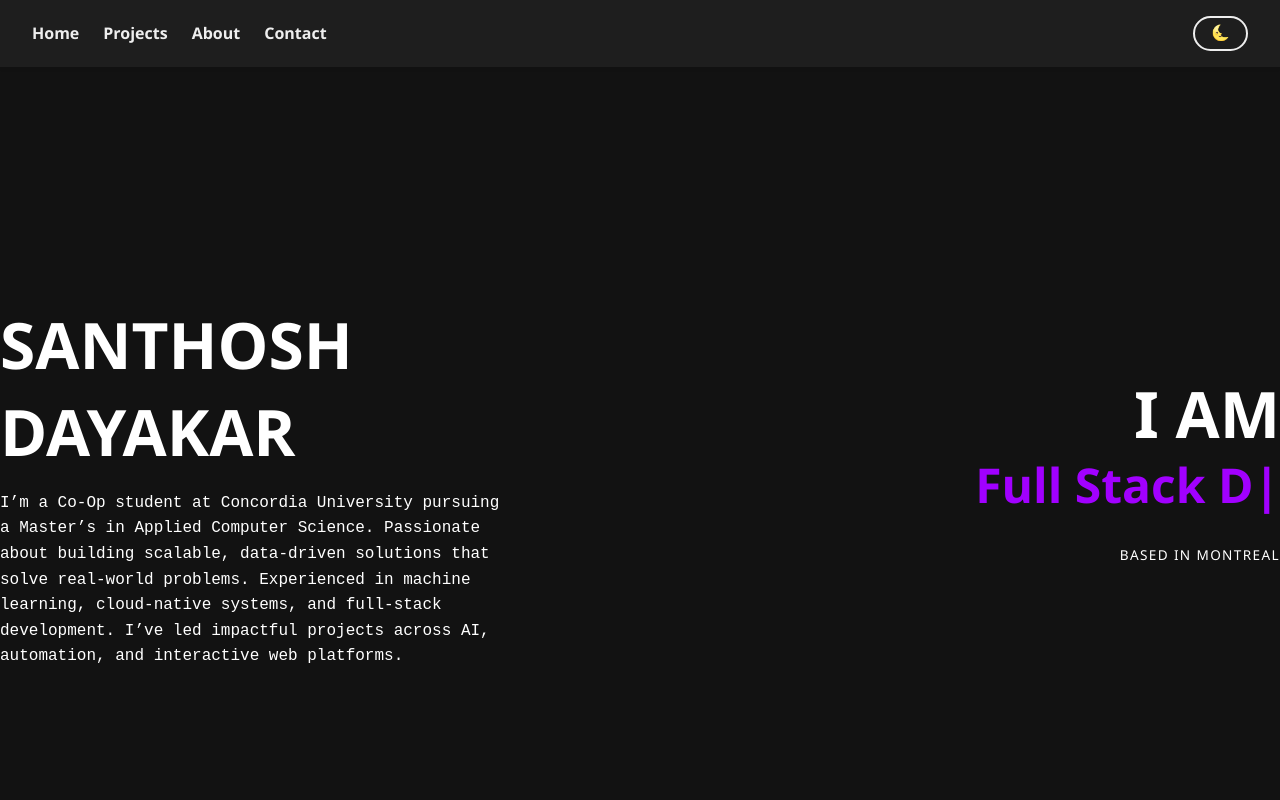
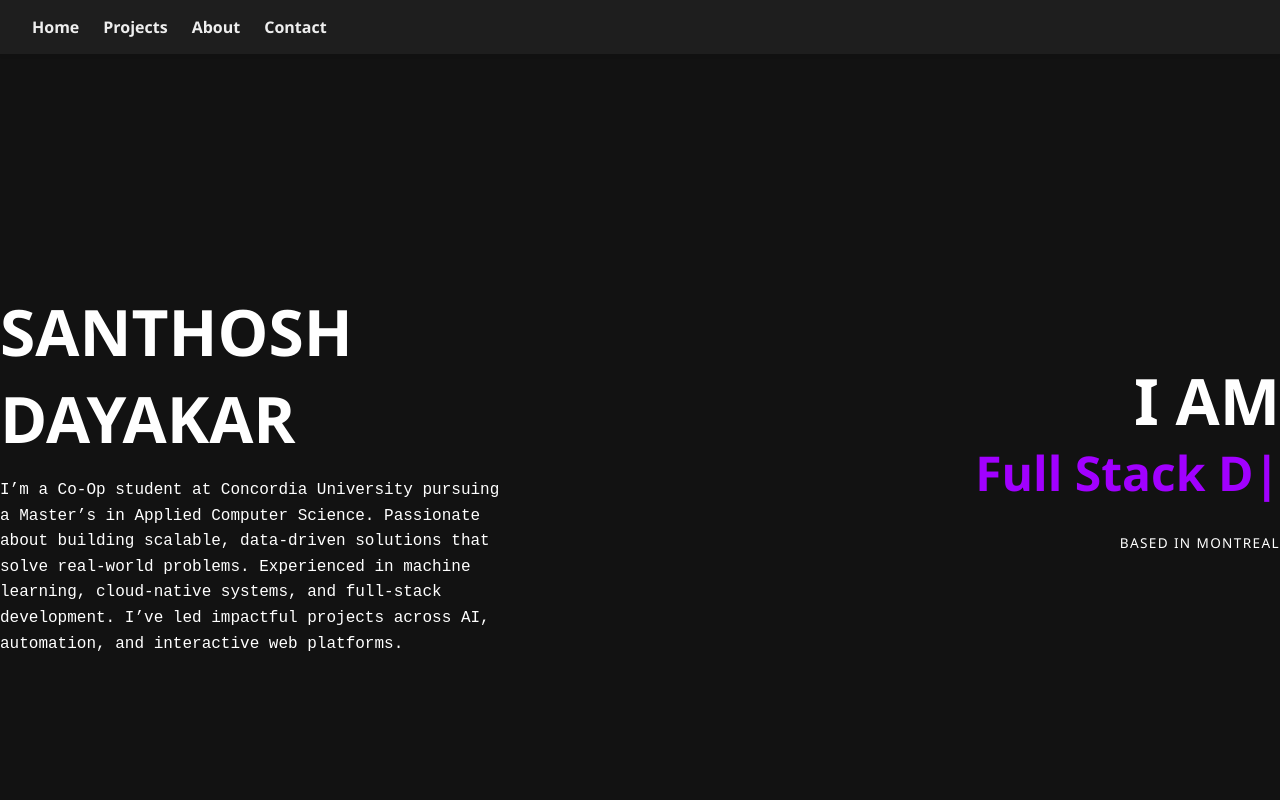
Before and after one commit to S-15-77/PortFolio, a React (Create React App) app: page / in a window 1280 px wide. Shown: the top 800 px of the page. Built offline with nearby package versions, Linux system fonts and the light colour scheme.

Commit message:
Remove light theme and theme toggle

```diff
--- a/src/ThemeContext.js
+++ b/src/ThemeContext.js
@@ -1,24 +1,15 @@
 // src/context/ThemeContext.js
-import { createContext, useState, useEffect } from "react";
+import { createContext, useEffect } from "react";
 
 export const ThemeContext = createContext();
 
 export const ThemeProvider = ({ children }) => {
-  const [dark, setDark] = useState(() => {
-    return localStorage.getItem("theme") !== "light";
-  });
-
-  const toggleTheme = () => {
-    setDark(prev => !prev);
-  };
-
   useEffect(() => {
-    document.body.className = dark ? "dark" : "light";
-    localStorage.setItem("theme", dark ? "dark" : "light");
-  }, [dark]);
+    document.body.className = "dark";
+  }, []);
 
   return (
-    <ThemeContext.Provider value={{ dark, toggleTheme }}>
+    <ThemeContext.Provider value={{}}>
       {children}
     </ThemeContext.Provider>
   );
--- a/src/components/Navbar.js
+++ b/src/components/Navbar.js
@@ -1,7 +1,6 @@
 // src/components/Navbar.js
 import { Link } from 'react-router-dom';
 import './Navbar.css';
-import ThemeToggle from './ThemeToggle';
 
 function Navbar() {
   return (
@@ -12,7 +11,6 @@ function Navbar() {
         <a href="#about">About</a>
         <a href="#contact">Contact</a>
       </div>
-      <ThemeToggle />
     </nav>
   );
 }
--- a/src/components/ThemeToggle.css
+++ /dev/null
@@ -1,14 +0,0 @@
-.theme-toggle {
-  border: 2px solid currentColor;
-  padding: 0.4rem 1rem;
-  border-radius: 30px;
-  font-size: 0.95rem;
-  background: none;
-  cursor: pointer;
-  color: inherit;
-  transition: background-color 0.2s ease;
-}
-
-.theme-toggle:hover {
-  background-color: rgba(0, 0, 0, 0.07);
-}
--- a/src/components/ThemeToggle.js
+++ /dev/null
@@ -1,16 +0,0 @@
-import { useContext } from "react";
-import { ThemeContext } from '../ThemeContext'
-import './ThemeToggle.css';
-
-export default function ThemeToggle() {
-    const { dark, toggleTheme } = useContext(ThemeContext);
-    return (
-        <button className="theme-toggle" onClick={toggleTheme}>
-            {!dark ? (
-                <span role="img" aria-label="Light Mode">🌞</span>
-            ) : (
-                <span role="img" aria-label="Dark Mode">🌜</span>
-            )}
-        </button>
-    );
-}
--- a/src/index.css
+++ b/src/index.css
@@ -38,18 +38,6 @@ body.dark .project-card {
 body {
   transition: background-color 0.3s ease, color 0.3s ease;
   font-family: 'Segoe UI', sans-serif;
-}
-body.light {
-  --bg-color: #ffffff;
-  --text-color: #222222;
-  --navbar-bg: #f0f0f0;
-  --card-bg: #f9f9f9;
-   --button-bg: #007bff;
-  --button-text: #ffffff;
-}
-
-/* Dark mode */
-body.dark {
   --bg-color: #121212;
   --text-color: #eeeeee;
   --navbar-bg: #1e1e1e;
```
